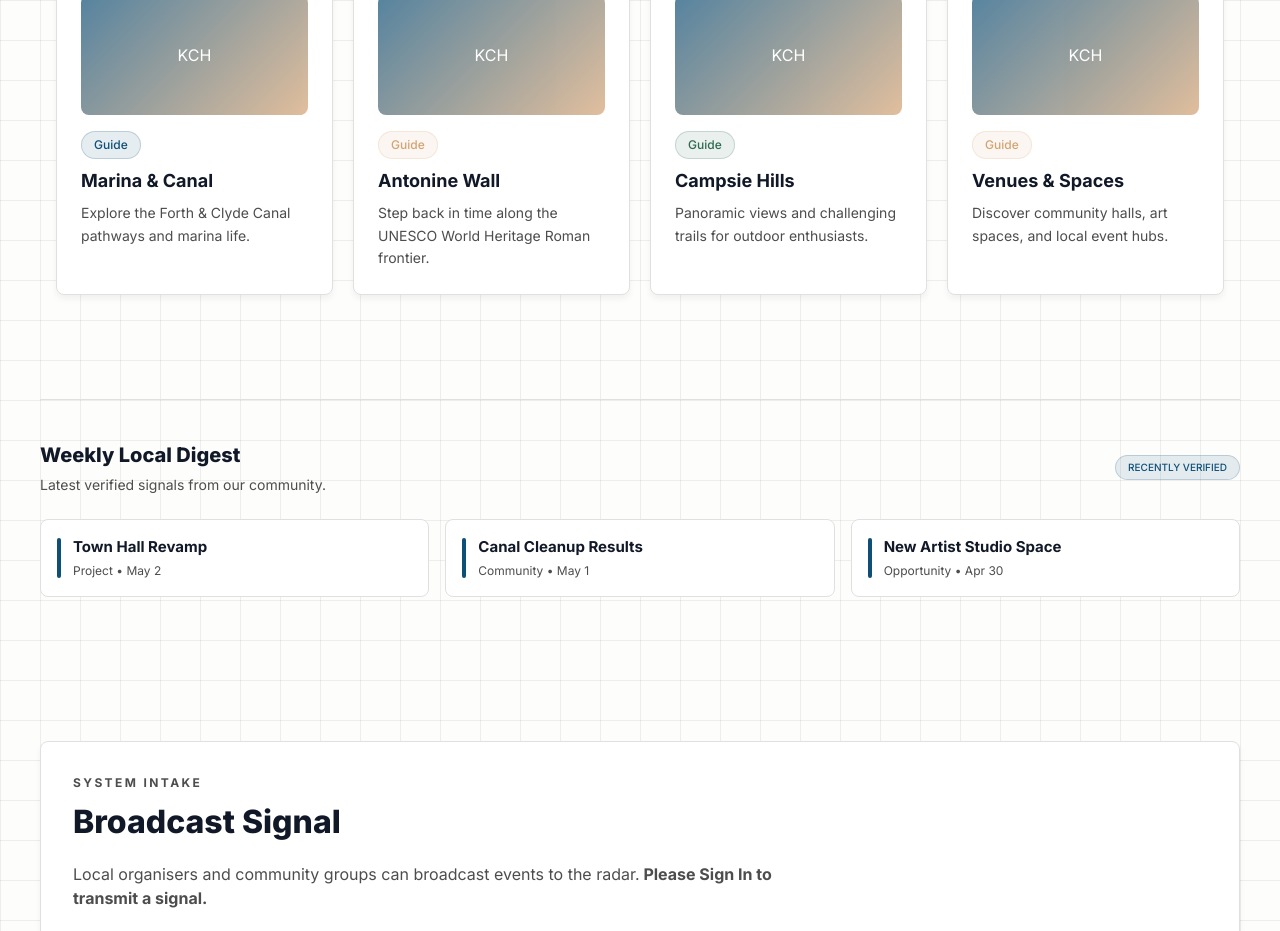
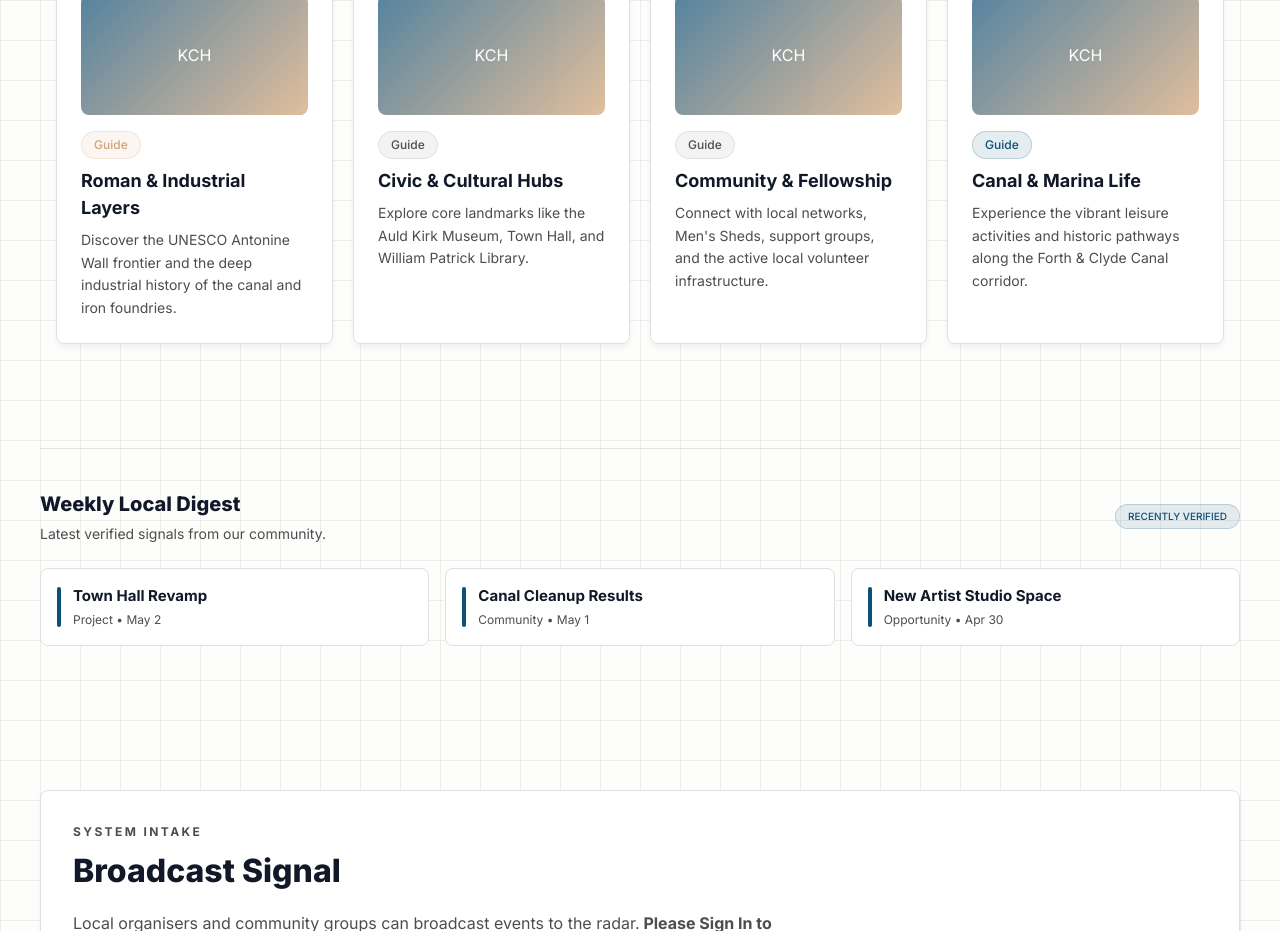
Before and after one commit to ComicCoder23/kch-radar, a React (Vite) app: page / in a window 1280 px wide. Shown: the part 3840-4771 px from the top of the page. Built offline with nearby package versions, Linux system fonts and the light colour scheme; no server answers.

Commit message:
feat(kch): integrate research-backed local guide content

```diff
--- a/src/components/LocalGuides.jsx
+++ b/src/components/LocalGuides.jsx
@@ -1,11 +1,5 @@
 import './LocalGuides.css';
-
-const guides = [
-  { title: 'Marina & Canal', badge: 'badge-canal', desc: 'Explore the Forth & Clyde Canal pathways and marina life.' },
-  { title: 'Antonine Wall', badge: 'badge-sandstone', desc: 'Step back in time along the UNESCO World Heritage Roman frontier.' },
-  { title: 'Campsie Hills', badge: 'badge-campsie', desc: 'Panoramic views and challenging trails for outdoor enthusiasts.' },
-  { title: 'Venues & Spaces', badge: 'badge-sandstone', desc: 'Discover community halls, art spaces, and local event hubs.' }
-];
+import guides from '../data/seed-guides.json';
 
 export default function LocalGuides() {
   return (
--- /dev/null
+++ b/src/data/seed-guides.json
@@ -0,0 +1,22 @@
+[
+  {
+    "title": "Roman & Industrial Layers",
+    "badge": "badge-sandstone",
+    "desc": "Discover the UNESCO Antonine Wall frontier and the deep industrial history of the canal and iron foundries."
+  },
+  {
+    "title": "Civic & Cultural Hubs",
+    "badge": "badge-civic",
+    "desc": "Explore core landmarks like the Auld Kirk Museum, Town Hall, and William Patrick Library."
+  },
+  {
+    "title": "Community & Fellowship",
+    "badge": "badge-fellowship",
+    "desc": "Connect with local networks, Men's Sheds, support groups, and the active local volunteer infrastructure."
+  },
+  {
+    "title": "Canal & Marina Life",
+    "badge": "badge-canal",
+    "desc": "Experience the vibrant leisure activities and historic pathways along the Forth & Clyde Canal corridor."
+  }
+]
```
